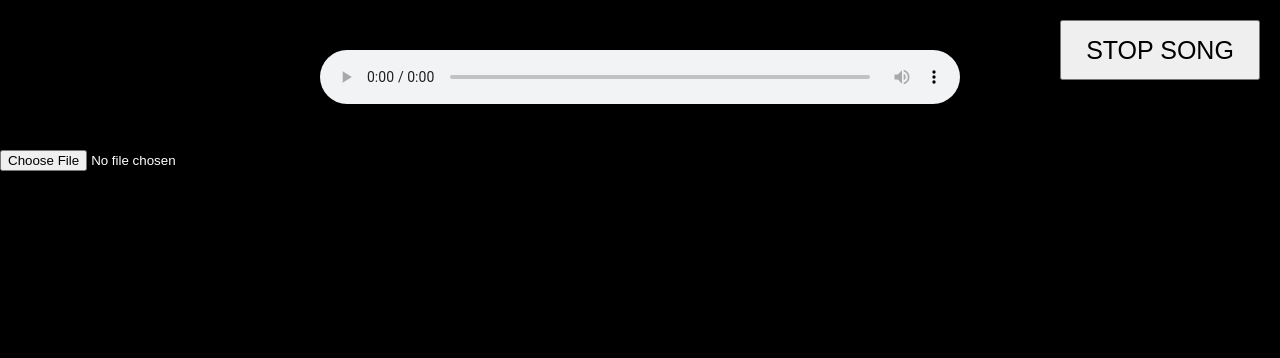
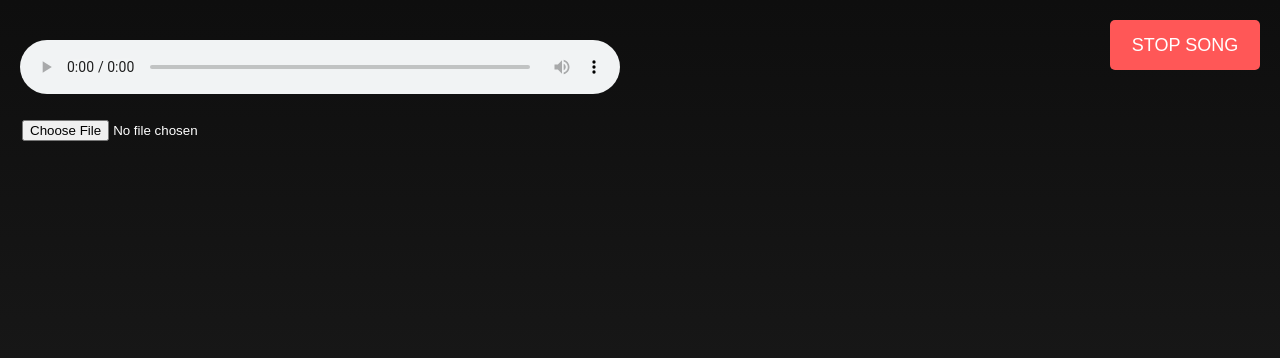
Before and after one commit to pawelos231/AudioVisualizer, a website built with Parcel: page index.html in a window 1280 px wide. Built offline with nearby package versions, Linux system fonts and the light colour scheme.

Commit message:
style updates

```diff
--- a/index.html
+++ b/index.html
@@ -9,7 +9,7 @@
   <body>
     <div id="container">
       <canvas id="canvas1"></canvas>
-      <audio id="audio1" controls></audio>
+      <audio id="audio" controls></audio>
       <input type="file" id="fileupload" accept="audio/*" />
       <button id="STOP">STOP SONG</button>
     </div>
--- a/src/index.ts
+++ b/src/index.ts
@@ -7,7 +7,7 @@ class SoundVisualizer {
   constructor() {
     this.canvas = document.getElementById("canvas1")! as HTMLCanvasElement;
     this.file = document.getElementById("fileupload")! as HTMLInputElement;
-    this.audio = document.getElementById("audio1")! as HTMLAudioElement;
+    this.audio = document.getElementById("audio")! as HTMLAudioElement;
     this.STOP = document.getElementById("STOP")!;
     this.ctx = this.canvas.getContext("2d")!;
     this.canvas.width = window.innerWidth;
@@ -43,7 +43,7 @@ class SoundVisualizer {
       barHeight = dataArray[i] * 1.2;
       const red = (i * barHeight) / 20;
       const blue = barHeight / 2;
-      const green = i * 4;
+      const green = i * 2;
       this.ctx.fillStyle = "rgb(" + red + "," + green + "," + blue + ")";
       this.ctx.fillRect(x, this.canvas.height - barHeight, barWidth, barHeight);
       x += barWidth;
@@ -67,7 +67,7 @@ class SoundVisualizer {
       analyser = audioCtx.createAnalyser();
       audioSource.connect(analyser);
       analyser.connect(audioCtx.destination);
-      analyser.fftSize = 512;
+      analyser.fftSize = 1024;
       const bufferLength = analyser.frequencyBinCount;
       const dataArray = new Uint8Array(bufferLength);
 
--- a/style.css
+++ b/style.css
@@ -4,50 +4,64 @@
     box-sizing: border-box;
   }
 
-
-#button1{
-    z-index: 10;
-    position: absolute;
+  body {
+    font-family: Arial, sans-serif;
   }
 
   #container {
-    position: absolute;
-    top: 0;
-    left: 0;
+    position: relative;
     width: 100%;
-    height: 100%;
-    background: black;
+    height: 100vh;
+    background: linear-gradient(to bottom, #0e0e0e, #222);
+    display: flex;
+    justify-content: center;
   }
+
   #canvas1 {
     position: absolute;
     top: 0;
     left: 0;
     width: 100%;
     height: 100%;
+    z-index: 1;
   }
 
-#audio1 {
-    width: 50%;
-    margin: 50px auto;
-    left: 25%;
+  #audio {
+    width: 80%;
+    max-width: 600px;
+    margin: 20px auto;
+    display: block;
+    color: white;
+    z-index: 10;
     position: absolute;
-    color: white;
-    display: block;
-    z-index: 10;
+    top: 20px;
+    left: 20px;
   }
 
-#fileupload{
+  #fileupload {
     position: absolute;
-    top: 150px;
+    top: 120px;
+    left: 22px;
     color: white;
     z-index: 100;
   }
 
-#STOP{
-    width: 200px;
+  #STOP {
+    width: 150px;
+    height: 50px;
+    font-size: 18px;
+    border: none;
+    background-color: #ff5757;
+    color: white;
+    border-radius: 5px;
+    cursor: pointer;
     position: absolute;
     top: 20px;
     right: 20px;
-    height: 60px;
-    font-size: 25px;
+    z-index: 10;
+    transition: background-color 0.3s ease;
   }
+
+  #STOP:hover {
+    background-color: #ff3737;
+  }
```
Lines whose indentation alone changed are shown as unchanged.
